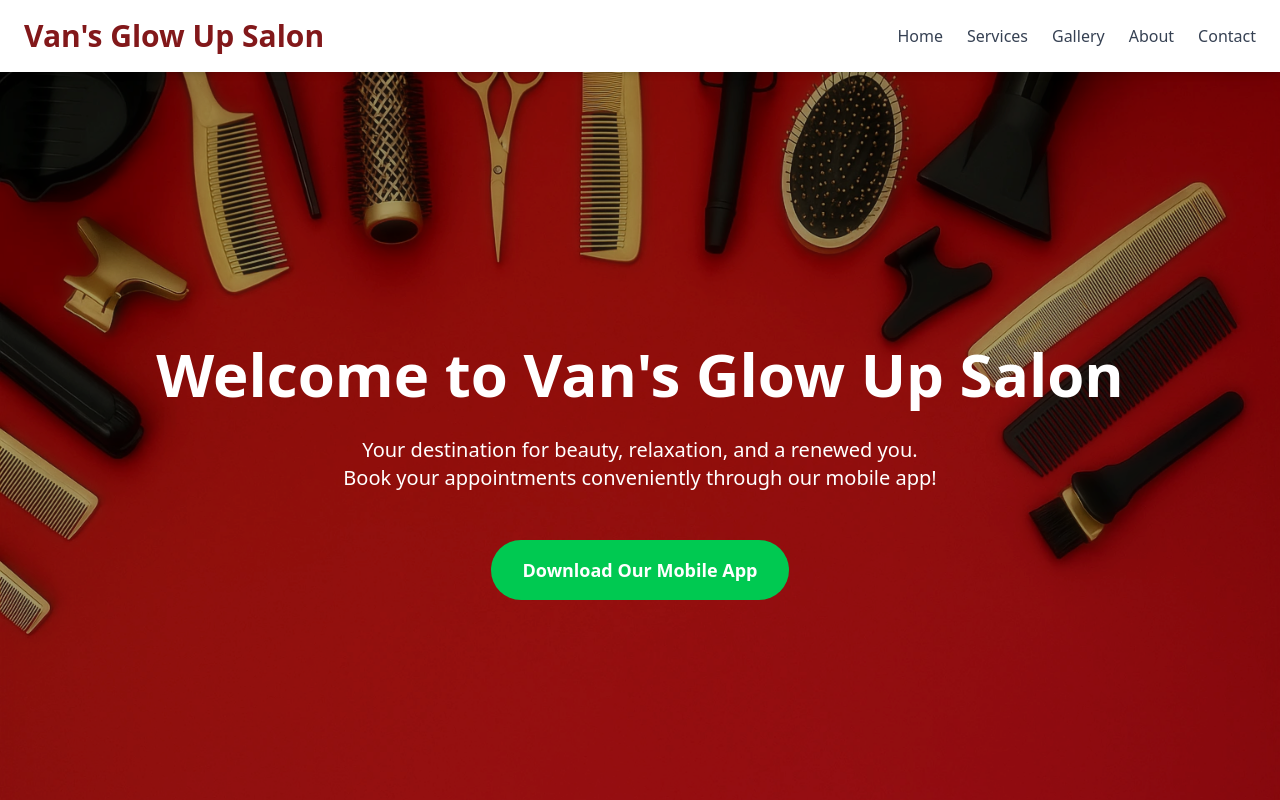
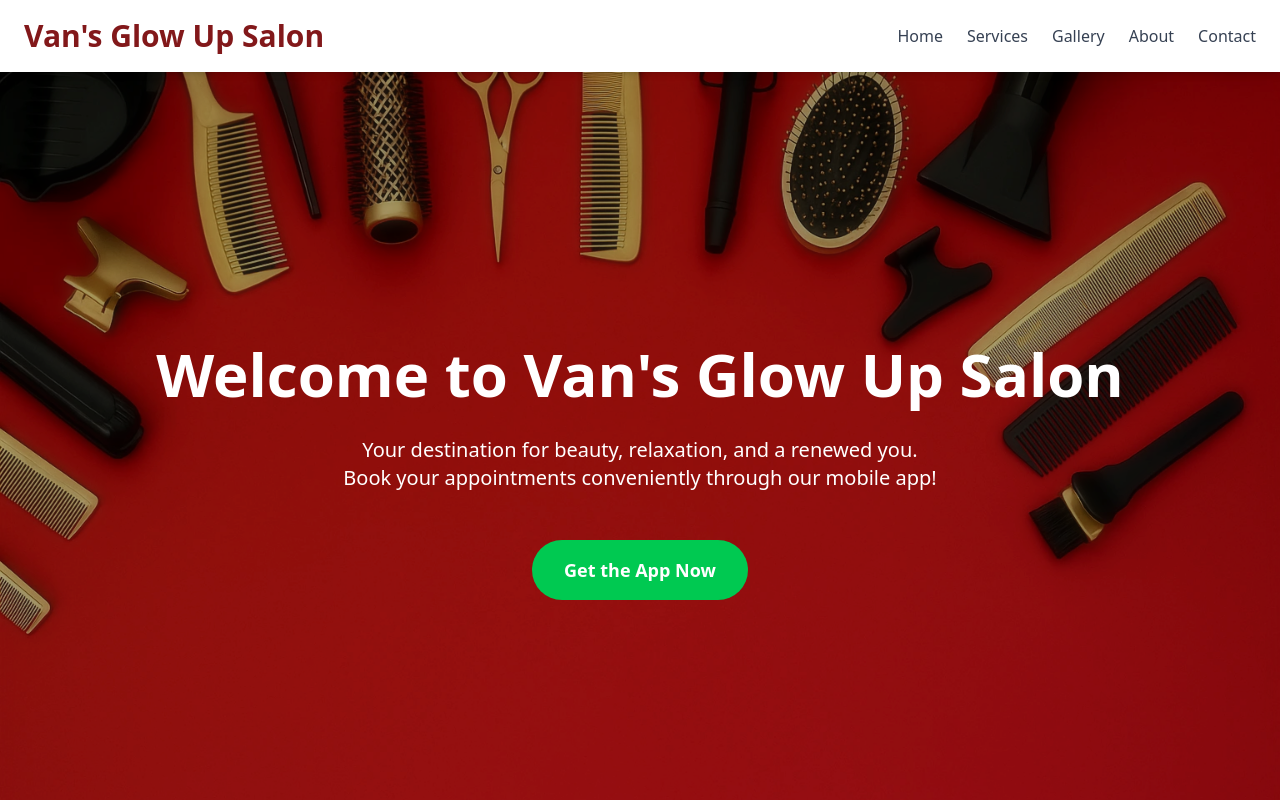
Before and after one commit to ryndngl/Salon_Website, a React (Vite) app: page / in a window 1280 px wide. Shown: the top 800 px of the page. Built offline with nearby package versions, Linux system fonts and the light colour scheme.

Commit message:
Update Hero Section

```diff
--- a/src/components/Home.jsx
+++ b/src/components/Home.jsx
@@ -3,13 +3,13 @@ import backgroundImage from "/assets/BG2.webp";
 
 function Home() {
   const sectionStyle = {
-    backgroundImage: `url(${backgroundImage})`, // Gamitin ang imported image dito
+    backgroundImage: `url(${backgroundImage})`,
   };
 
   return (
     <section
       id="home"
-      style={sectionStyle} // Apply the inline style here for background-image
+      style={sectionStyle}
       className="
         relative
         py-16 sm:py-24 md:py-32 lg:py-48
@@ -54,7 +54,7 @@ function Home() {
           text-sm sm:text-base md:text-lg // Responsive font size for button text
         "
         >
-          Download Our Mobile App
+           Get the App Now
         </button>
       </div>
     </section>
```
